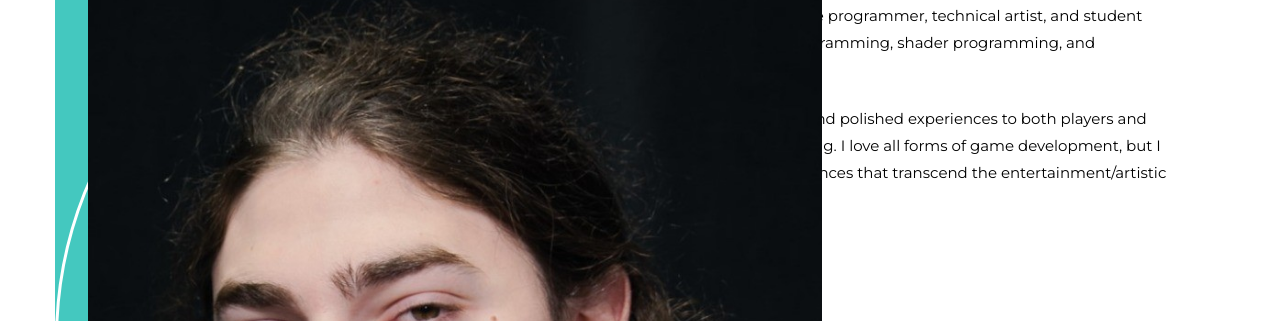
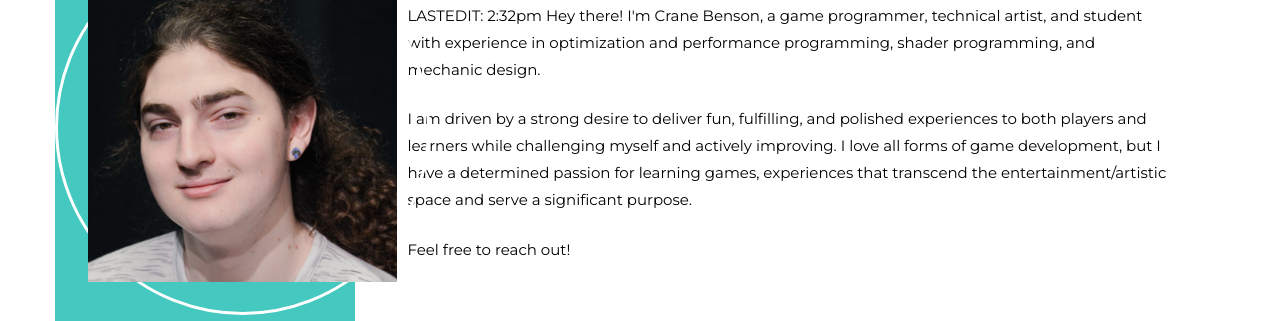
Before and after one commit to CJBenson/CJBenson.github.io, a plain HTML site: page index.html in a window 1280 px wide. Shown: the part 105-426 px from the top of the page. Drawn offline with Linux system fonts and the light colour scheme; no server answers; a web font is replaced by a local one.

Commit message:
Border/Size Edits

```diff
--- a/css/style.css
+++ b/css/style.css
@@ -168,8 +168,8 @@ figure figcaption {
 	height: auto;
 }
 #colorlib-aside .author-img {
-	width: 800px;
-	height: 800px;
+	width: 375px;
+	height: 375px;
 	margin: 0 auto;
 	margin-bottom: 30px;
 	-webkit-border-radius: 50%;
@@ -183,8 +183,8 @@ figure figcaption {
 	height: 100%;
     object-fit: fill;
 	padding: 30px;
-	max-width: 800px;
-	max-height: 800px;
+	max-width: 375px;
+	max-height: 375px;
 }
 #colorlib-aside h1 {
 	font-family: "Raleway", sans-serif;
```
